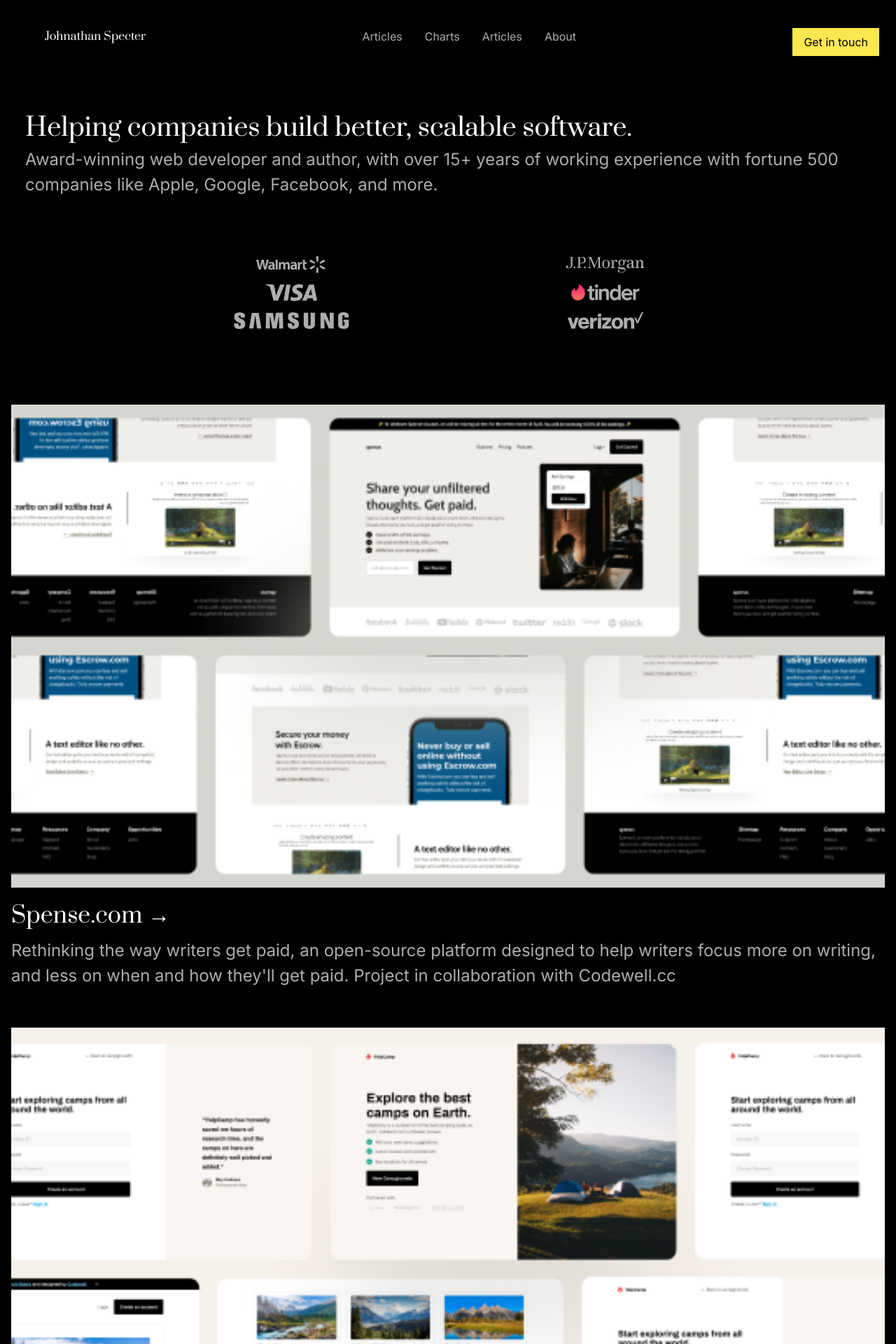
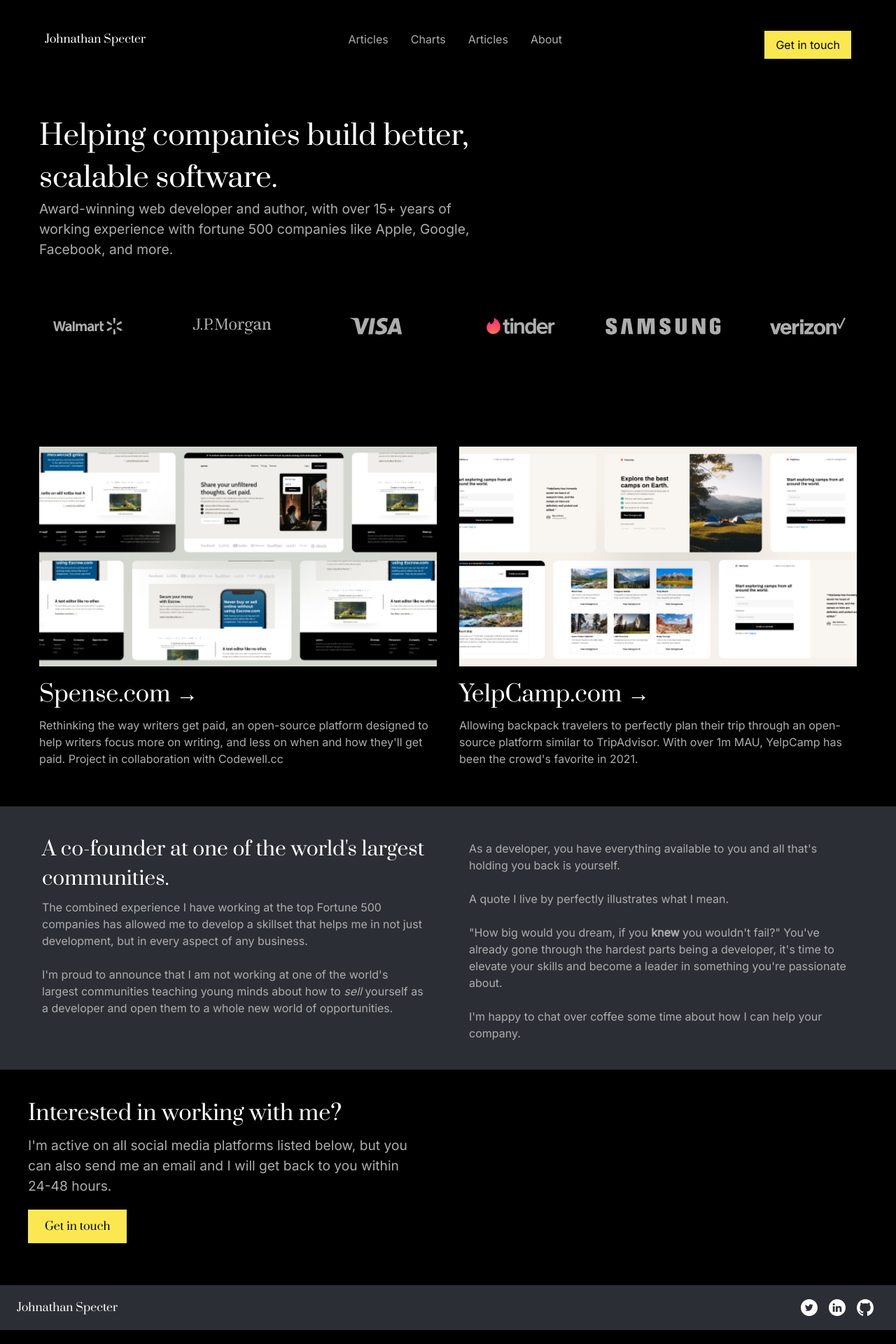
Before and after one commit to DaniellePashayan/Developer-Portfolio, a React (Vite) app: page / in a window 1280 px wide. Shown: the top 1920 px of the page at 70% size. Built offline with nearby package versions, Linux system fonts and the light colour scheme.

Commit message:
completed tablet and desktop spacing and sizing

```diff
--- a/src/components/Companies.tsx
+++ b/src/components/Companies.tsx
@@ -9,7 +9,7 @@ import Walmart from "../assets/Logos/Walmart.svg";
 const Companies = () => {
   return (
     <section className="flex justify-center py-10 ">
-      <div className="grid grid-cols-2 justify-items-center w-[70%]">
+      <div className="grid grid-cols-2 tablet:grid-cols-3 desktop:grid-cols-6 desktop:gap-8 justify-items-center w-[70%] desktop:w-[100%] desktop:mx-10">
         <img src={Walmart} alt="Walmart" className="py-2" />
         <img src={JPMorgan} alt="JP Morgan" className="py-2" />
         <img src={Visa} alt="Visa" className="py-2" />
--- a/src/components/MainBody.tsx
+++ b/src/components/MainBody.tsx
@@ -4,11 +4,11 @@ import Projects from "./Projects";
 const MainBody = () => {
   return (
     <main className="my-5">
-      <header className="text-left p-5 mobile:p-9">
-        <h2 className="text-[2.25rem] text-white font-serif">
+      <header className="text-left p-5 mobile:p-9 desktop:px-14 desktop:w-[60%]">
+        <h2 className="text-white text-[2.25rem] tablet:text-[3.5rem] desktop:text-[2.5rem] font-serif">
           Helping companies build better, scalable software.
         </h2>
-        <p className="text-gray font-sans text-[1.2rem] mobile:text-[1.5rem]">
+        <p className="text-gray font-sans text-[1.2rem]">
           Award-winning web developer and author, with over 15+ years of working
           experience with fortune 500 companies like Apple, Google, Facebook,
           and more.
@@ -19,28 +19,26 @@ const MainBody = () => {
 
       <Projects />
 
-      <section className="mt-10 py-10 px-5 bg-dark-gray mx-auto">
-        <h1 className="text-white font-serif text-[2.25rem]">
+      <section className="py-10 px-5 tablet:px-10 bg-dark-gray mx-auto grid grid-cols-1 desktop:grid-cols-2 desktop:justify-center desktop:content-start gap-5">
+        <div className="mx-5">
+          <h1 className="text-white font-serif text-[2.25rem] desktop:text-[1.75rem]">
             A co-founder at one of the world's largest communities.
           </h1>
-        <p className="mt-2 font-sans text-gray text-[1.2rem] mobile:text-[1.5rem]">
+          <p className="mt-2 font-sans text-gray text-[1.2rem] desktop:text-[1rem]">
             The combined experience I have working at the top Fortune 500
             companies has allowed me to develop a skillset that helps me in not
             just development, but in every aspect of any business.
             <br />
             <br />
             I'm proud to announce that I am not working at one of the world's
-          largest communities teaching young minds about how to <em>
-            {" "}
-            sell{" "}
-          </em>{" "}
-          yourself as a developer and open them to a whole new world of
-          opportunities.
+            largest communities teaching young minds about how to{" "}
+            <em> sell </em> yourself as a developer and open them to a whole new
+            world of opportunities.
           </p>
-      </section>
+        </div>
 
-      <section className="pt-5 pb-11 px-5 bg-dark-gray mx-auto">
-        <p className="mt-2 font-sans text-gray text-[1.2rem]">
+        <div className="mx-5">
+          <p className="mt-2 font-sans text-gray text-[1.2rem] desktop:text-[1rem]">
             As a developer, you have everything available to you and all that's
             holding you back is yourself.
             <br />
@@ -49,25 +47,28 @@ const MainBody = () => {
             <br />
             <br />
             "How big would you dream, if you <b>knew</b> you wouldn't fail?"
-          You've already gone through the hardest parts being a developer, it's
-          time to elevate your skills and become a leader in something you're
-          passionate about.
+            You've already gone through the hardest parts being a developer,
+            it's time to elevate your skills and become a leader in something
+            you're passionate about.
             <br />
             <br />
             I'm happy to chat over coffee some time about how I can help your
             company.
           </p>
+        </div>
       </section>
 
-      <section className="pt-10 pb-5 px-5 mx-auto bg-black mobile:w-[80%]">
-        <h1 className="text-white font-serif text-[2.15rem]">
+      <section className="pt-10 pb-5 px-5 tablet:px-10 tablet:w-[80%] desktop:w-[50%] bg-black">
+        <h1 className="text-white font-serif text-[2.15rem] desktop:text-[1.9rem]">
           Interested in working with me?
         </h1>
         <p className="mt-2 font-sans text-gray text-[1.2rem]">
           I'm active on all social media platforms listed below, but you can
           also send me an email and I will get back to you within 24-48 hours.
         </p>
-        <button className="bg-yellow my-5 px-6 py-3 font-serif">Get in touch</button>
+        <button className="bg-yellow my-5 px-6 py-3 font-serif">
+          Get in touch
+        </button>
       </section>
     </main>
   );
--- a/src/components/NavBar.tsx
+++ b/src/components/NavBar.tsx
@@ -2,11 +2,11 @@ import HamburgerIcon from "../assets/Hamburger Menu.svg";
 
 const NavBar = () => {
   return (
-    <nav className=" flex w-[100%] px-6 my-5 py-5 justify-between">
-      <div className="tablet:ml-10">
+    <nav className="flex p-6 my-5  justify-between">
+      <div className="mx-10">
         <p className="font-serif text-white ">Johnathan Specter</p>
       </div>
-      <div className="hidden tablet:block text-gray">
+      <div className="hidden desktop:block text-gray">
         <ul>
           <li className="inline-block px-4">Articles</li>
           <li className="inline-block px-4">Charts</li>
@@ -14,12 +14,12 @@ const NavBar = () => {
           <li className="inline-block px-4">About</li>
         </ul>
       </div>
-      <div className="hidden tablet:block">
-        <button className="bg-yellow text-black px-4 py-2 ">
+      <div className="hidden desktop:block">
+        <button className="bg-yellow text-black px-4 py-2 mx-10">
           Get in touch
         </button>
       </div>
-      <div className="desktop:hidden">
+      <div className="px-6 desktop:hidden">
         <img src={HamburgerIcon} alt="hamburger icon" />
       </div>
     </nav>
--- a/src/components/Projects.tsx
+++ b/src/components/Projects.tsx
@@ -24,7 +24,7 @@ const projects: ProjectsProps[] = [
 
 const Projects = () => {
   return (
-    <section className="my-5">
+    <section className="my-5 tablet:m-5 desktop:m-10 grid grid-cols-1 desktop:grid-cols-2">
       {projects.map((item) => (
         <div className="m-4">
           <img
@@ -35,7 +35,7 @@ const Projects = () => {
           <a href="" className="text-[2rem] text-left text-white font-serif">
             {item.title}.com →
           </a>
-          <p className="mt-2 font-sans text-gray text-[1.2rem] mobile:text-[1.5rem]">
+          <p className="mt-2 font-sans text-gray text-[1.2rem] desktop:text-[1rem]">
             {item.description}
           </p>
         </div>
--- a/tailwind.config.js
+++ b/tailwind.config.js
@@ -14,11 +14,10 @@ export default {
       yellow: "#fbe850",
     },
     screens: {
-      // max size
-      base: "480px",
-      mobile: "768px",
-      tablet: "992px",
-      desktop: "1280px",
+      // min size
+      mobile: "480px",
+      tablet: "768px",
+      desktop: "992px",
     },
     extend: {},
   },
```
Lines whose indentation alone changed are shown as unchanged.
